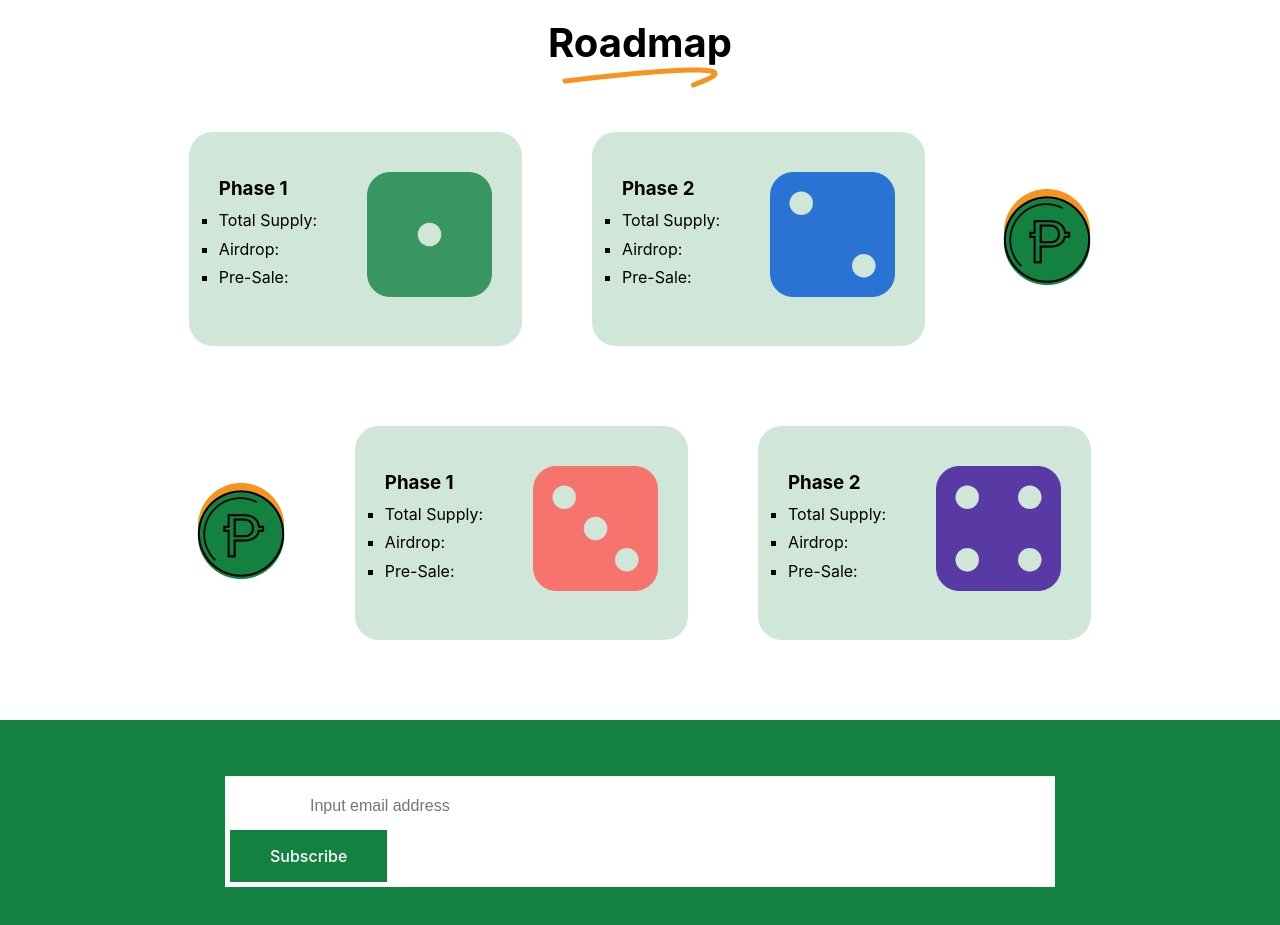
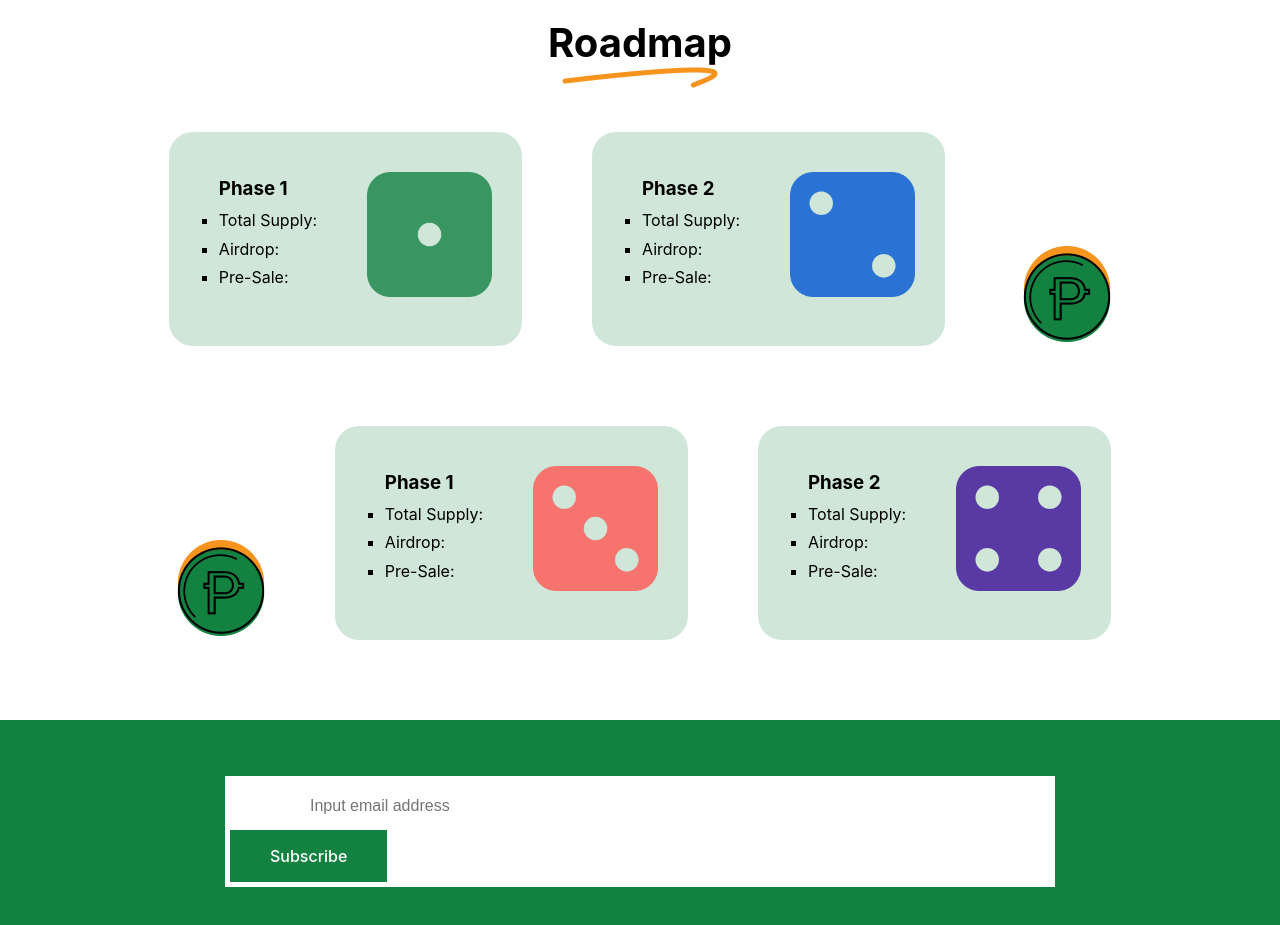
Before and after one commit to Adebisi99/Headless-DemoSite, a plain HTML site: page home.html in a window 1280 px wide. Shown: the part 1640-2565 px from the top of the page. Drawn offline with Linux system fonts and the light colour scheme.

Commit message:
Update style.css

```diff
--- a/style.css
+++ b/style.css
@@ -437,7 +437,7 @@ article a {
 .top,.bottom {
     display: flex;
     justify-content: space-around;
-    align-items: center;
+    align-items: flex-end;
     width: fit-content;
     gap: 70px;
     margin: auto;
@@ -449,7 +449,7 @@ article a {
     gap: 50px;
     line-height: 1.8;
     background-color: #13824133;
-    padding: 40px 30px;
+    padding: 40px 30px 40px 50px;
     border-radius: 24px;
 
 }
```
